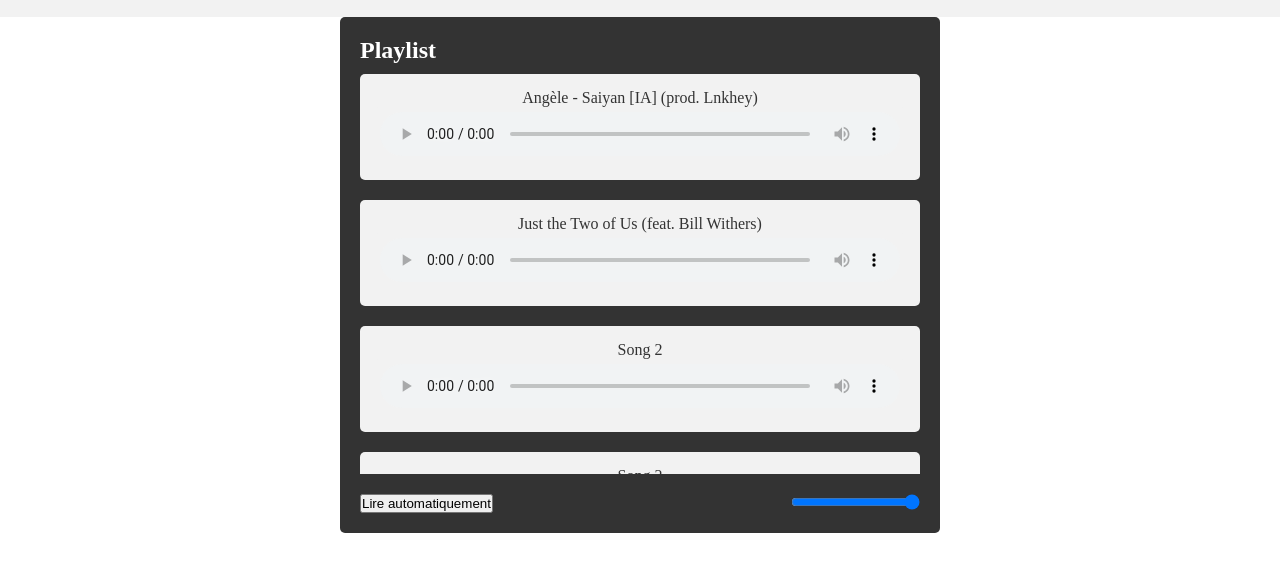
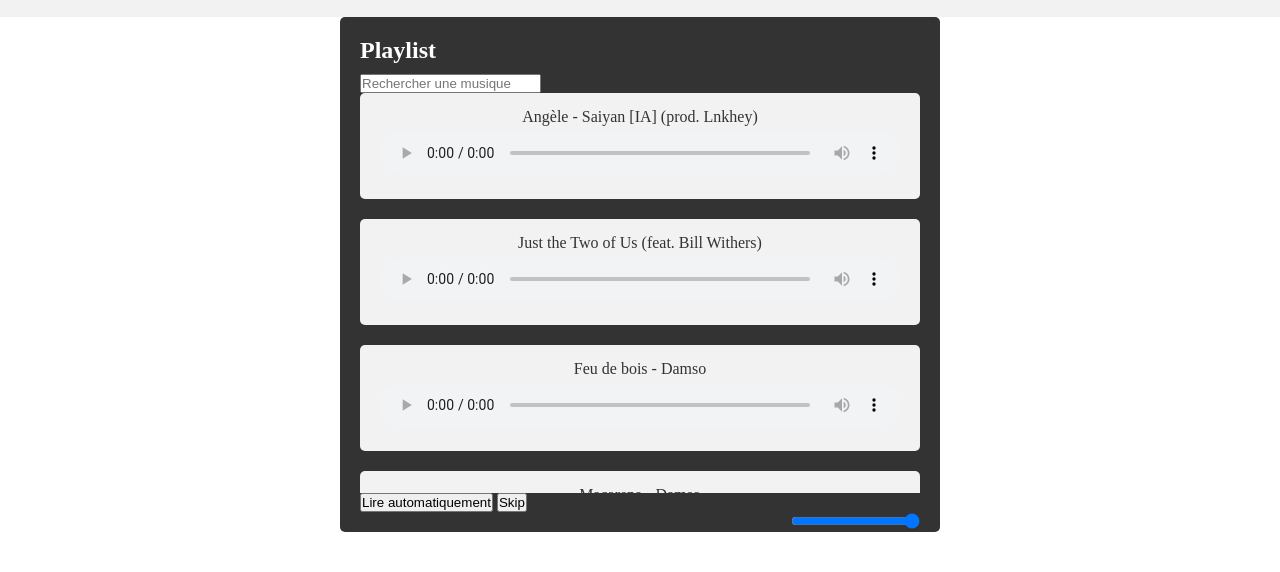
Before and after one commit to xlyrics/xlyrics.github.io, a plain HTML site: page index.html in a window 1280 px wide. Shown: the part 60-632 px from the top of the page. Drawn offline with Linux system fonts and the light colour scheme.

Commit message:
Update index.html

```diff
--- a/index.html
+++ b/index.html
@@ -12,8 +12,12 @@
 
     <div class="playlist">
         <h2>Playlist</h2>
+        <div class="search-bar">
+            <input type="text" id="searchInput" placeholder="Rechercher une musique">
+        </div>
         <ul class="song-list">
             <li>
+                <div class="song-container">
                     <div class="song-details">
                         <p>Angèle - Saiyan [IA] (prod. Lnkhey)</p>
                         <audio class="music-player" controls>
@@ -21,8 +25,10 @@
                             Votre navigateur ne prend pas en charge l'élément audio.
                         </audio>
                     </div>
+                </div>
             </li>
             <li>
+                <div class="song-container">
                     <div class="song-details">
                         <p>Just the Two of Us (feat. Bill Withers)</p>
                         <audio class="music-player" controls>
@@ -30,44 +36,42 @@
                             Votre navigateur ne prend pas en charge l'élément audio.
                         </audio>
                     </div>
+                </div>
             </li>
             <li>
+                <div class="song-container">
                     <div class="song-details">
-                    <p>Song 2</p>
+                        <p>Feu de bois - Damso </p>
                         <audio class="music-player" controls>
-                        <source src="song2.mp3" type="audio/mpeg">
+                            <source src="Feu de bois.mp3" type="audio/mpeg">
                             Votre navigateur ne prend pas en charge l'élément audio.
                         </audio>
                     </div>
+                </div>
             </li>
             <li>
+                <div class="song-container">
                     <div class="song-details">
-                    <p>Song 2</p>
+                        <p>Macarena - Damso </p>
                         <audio class="music-player" controls>
-                        <source src="song2.mp3" type="audio/mpeg">
+                            <source src="Macarena.mp3" type="audio/mpeg">
                             Votre navigateur ne prend pas en charge l'élément audio.
                         </audio>
                     </div>
-            </li>
-            <li>
-                <div class="song-details">
-                    <p>Song 2</p>
-                    <audio class="music-player" controls>
-                        <source src="song2.mp3" type="audio/mpeg">
-                        Votre navigateur ne prend pas en charge l'élément audio.
-                    </audio>
                 </div>
             </li>
             <!-- Ajoutez d'autres éléments de liste de chansons ici -->
         </ul>
 
+        <!-- Conteneur pour le bouton de lecture automatique et la barre de gestion du volume -->
+        <div class="controls-container">
+            <!-- Bouton pour lire automatiquement -->
+            <button id="autoPlayButton">Lire automatiquement</button>
+            <!-- Bouton pour sauter à la prochaine musique -->
+            <button id="skipButton">Skip</button>
             <!-- Barre de réglage du volume -->
-        <input type="range" id="volumeControl" min="0" max="1" step="0.1" value="1" style="margin-top: 20px;">
-
-        <!-- Bouton pour lire automatiquement -->
-        <button id="autoPlayButton" style="margin-top: 20px;">Lire automatiquement</button>
+            <input type="range" id="volumeControl" min="0" max="1" step="0.1" value="1">
         </div>
-
     <!-- Intégration du fichier JavaScript -->
     <script src="script.js"></script>
 </body>
```
Lines whose indentation alone changed are shown as unchanged.
